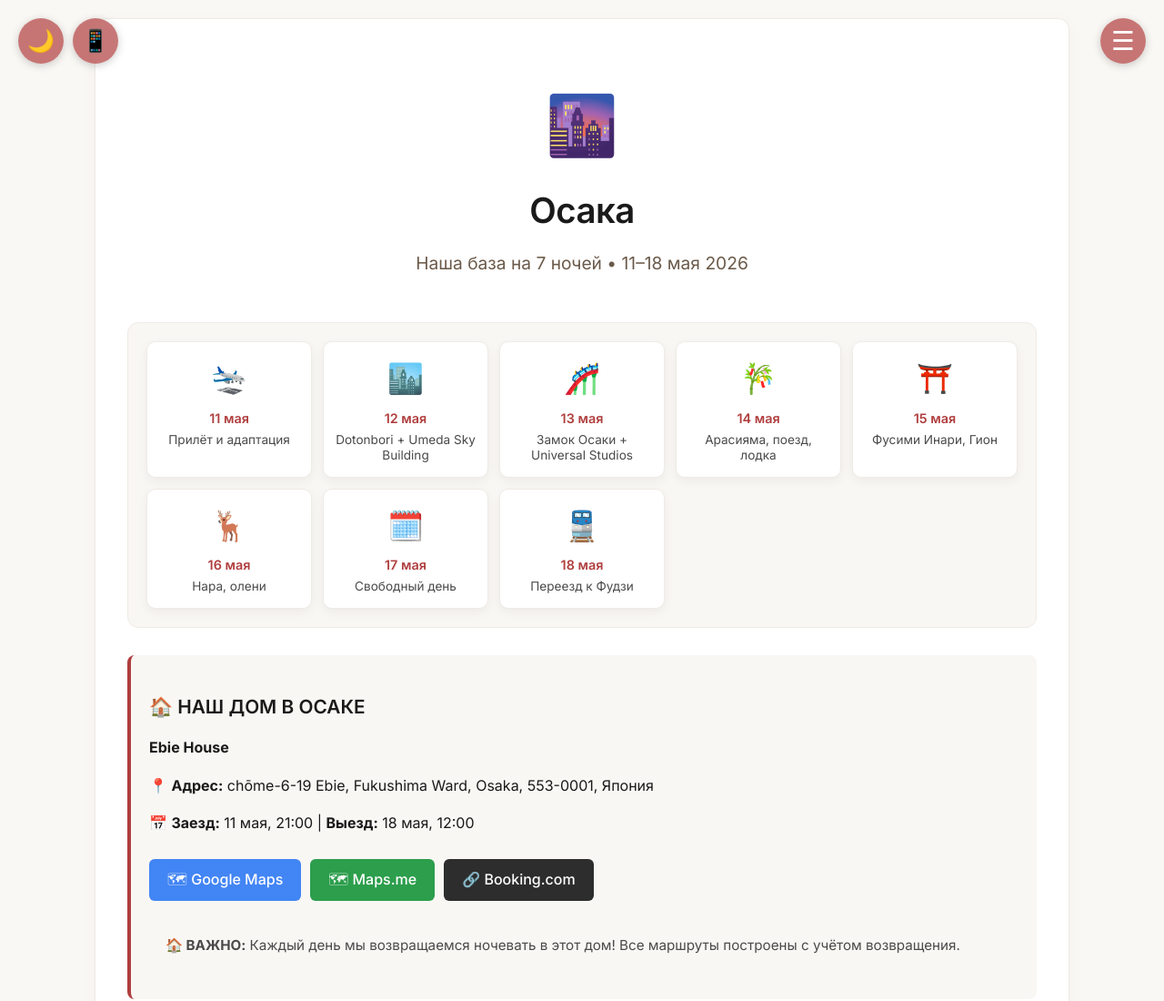
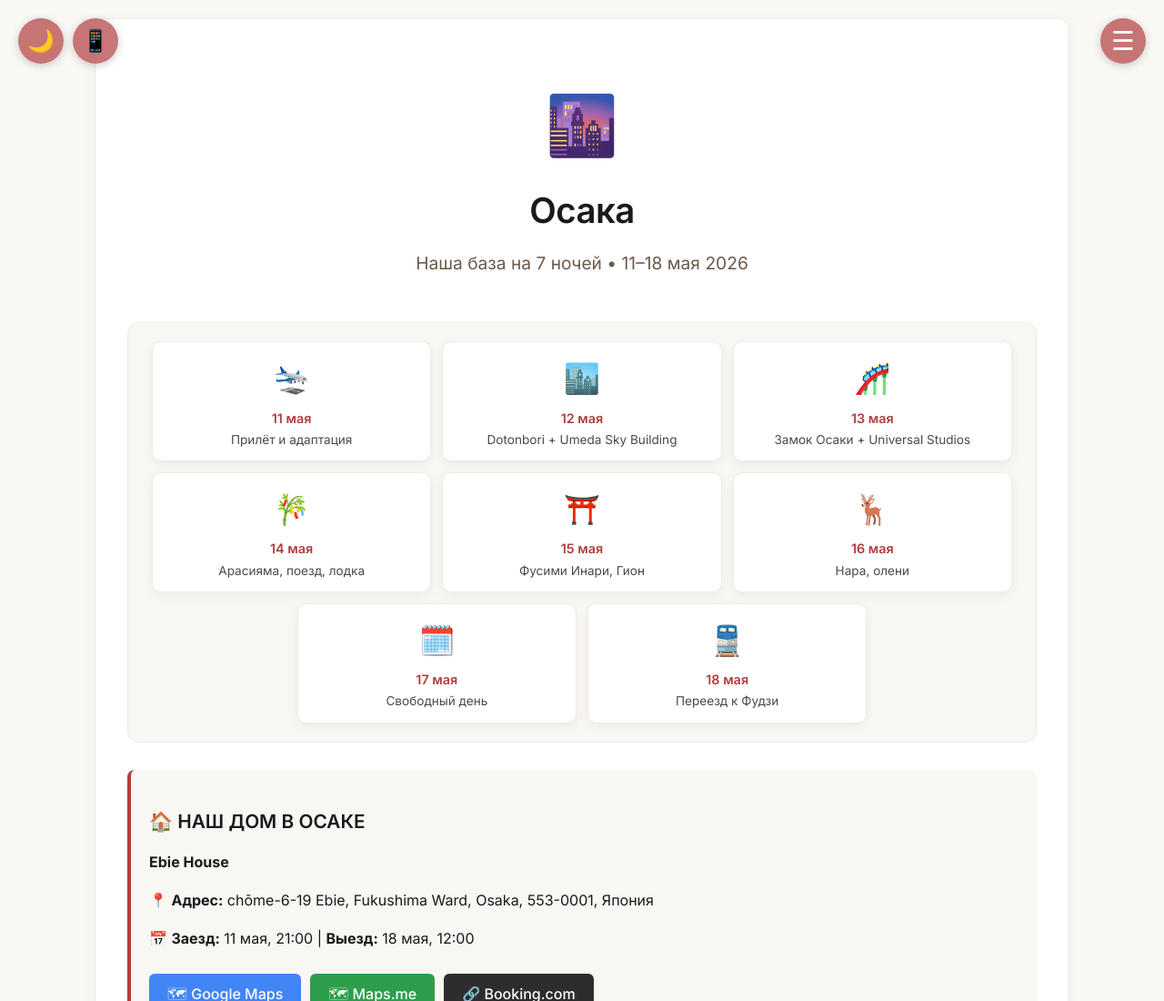
Before and after one commit to Sky-NS/Japan-trip, a plain HTML site: page osaka.html in a window 1280 px wide. Shown: the top 1100 px of the page at 91% size. Drawn offline with Linux system fonts and the light colour scheme; no server answers.

Commit message:
Update style.css

```diff
--- a/CSS/style.css
+++ b/CSS/style.css
@@ -191,10 +191,11 @@ a:hover {
     font-size: 1.1rem;
 }
 
-/* ----- СЕТКА КНОПОК ДНЕЙ ----- */
+/* ----- СЕТКА КНОПОК ДНЕЙ (строго 3 в ряд, центрирование последней строки) ----- */
 .day-nav-grid {
-    display: grid;
-    grid-template-columns: repeat(auto-fit, minmax(150px, 1fr));
+    display: flex;
+    flex-wrap: wrap;
+    justify-content: center;
     gap: 12px;
     margin: 30px 0;
     padding: 20px;
@@ -204,6 +205,8 @@ a:hover {
 }
 
 .day-nav-card {
+    flex: 0 0 calc(33.333% - 12px);
+    max-width: calc(33.333% - 12px);
     background-color: var(--bg-card);
     border: 1px solid var(--border-light);
     border-radius: 10px;
@@ -215,6 +218,7 @@ a:hover {
     color: inherit;
     display: block;
     cursor: pointer;
+    box-sizing: border-box;
 }
 
 .day-nav-card:hover {
```
